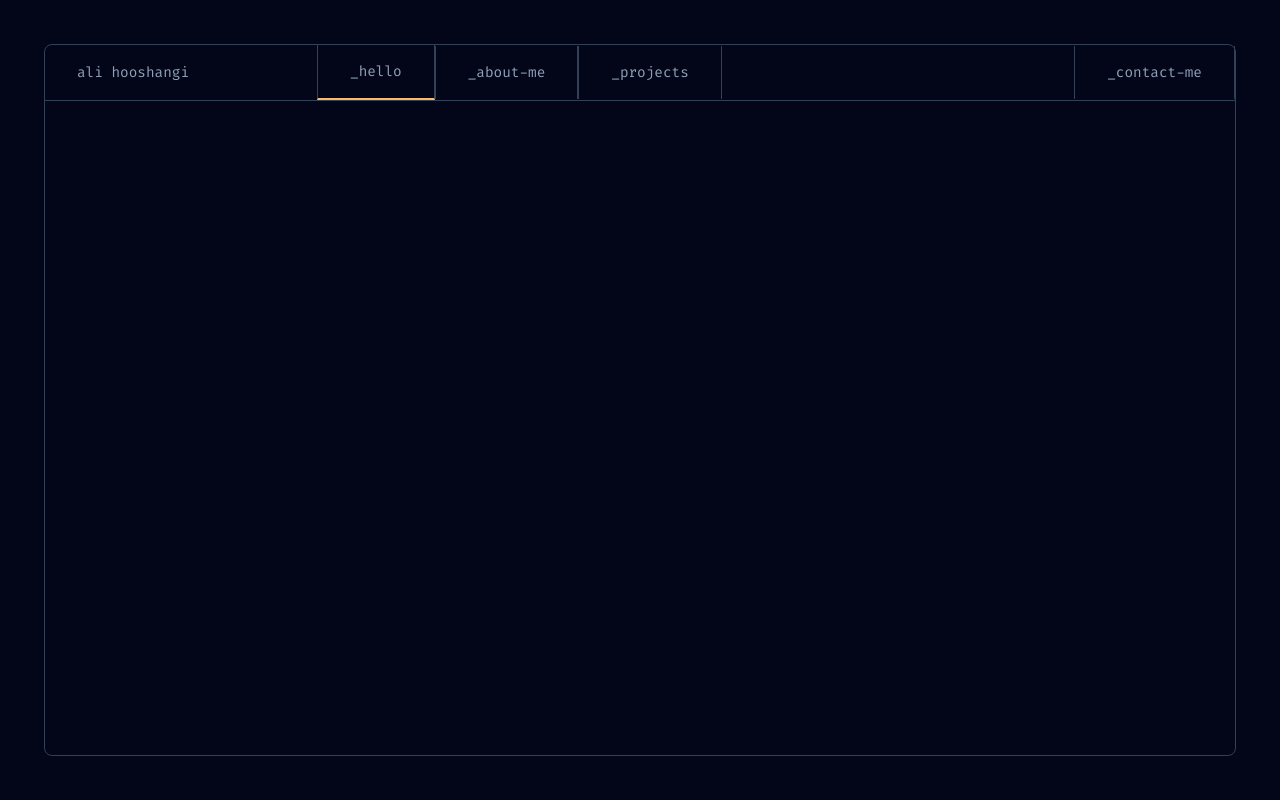
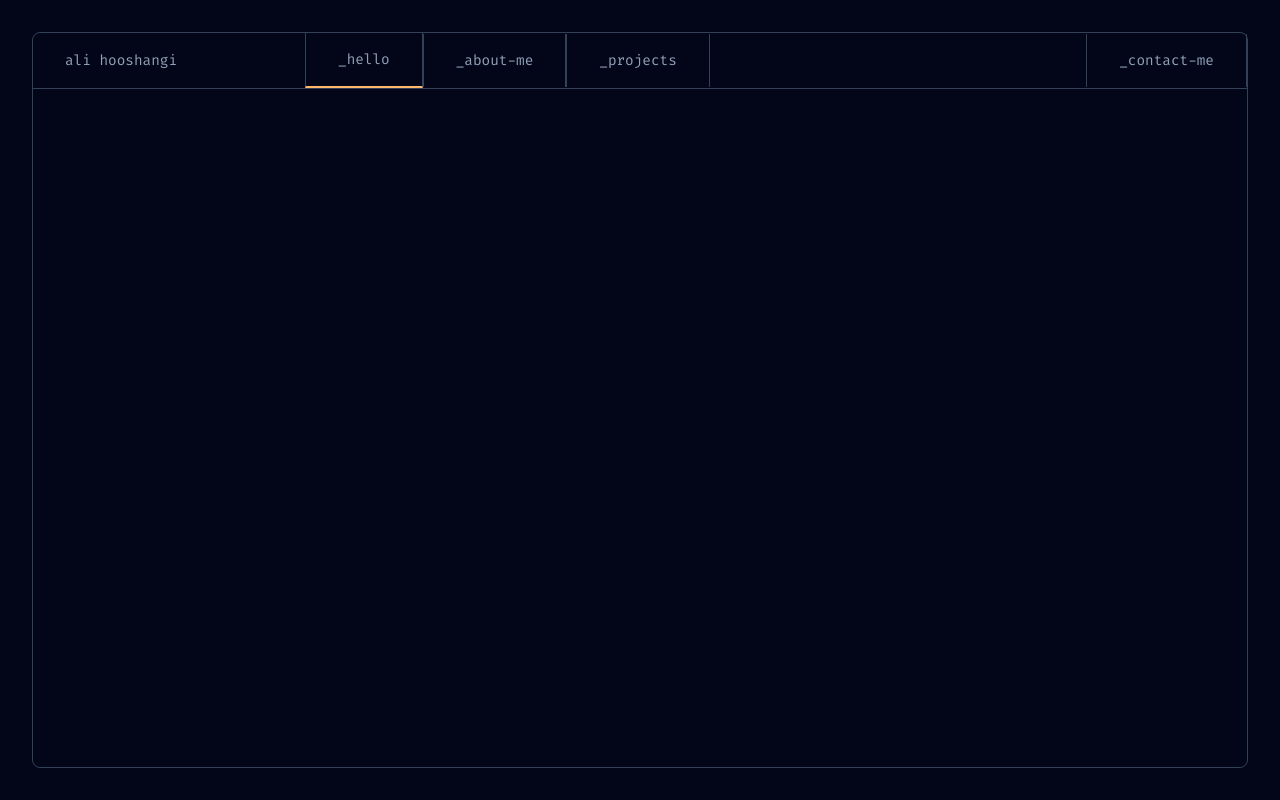
Before and after one commit to alihoushngi/Portfolio-V3, a Next.js app: page / in a window 1280 px wide. Built offline with nearby package versions, Linux system fonts and the light colour scheme.

Commit message:
layout padding change

```diff
--- a/src/components/layout/Layout.tsx
+++ b/src/components/layout/Layout.tsx
@@ -3,7 +3,7 @@ import React from "react";
 
 const Layout = ({ children }: { children: React.ReactNode }) => {
   return (
-    <div className="p-11 max-md:p-5 bg-Appearance-Slate-950 h-screen">
+    <div className="p-7 max-md:p-5 bg-Appearance-Slate-950 h-screen">
       <div className="border border-Appearance-Slate-700 h-full rounded-default">
         <Header />
         {children}
```
